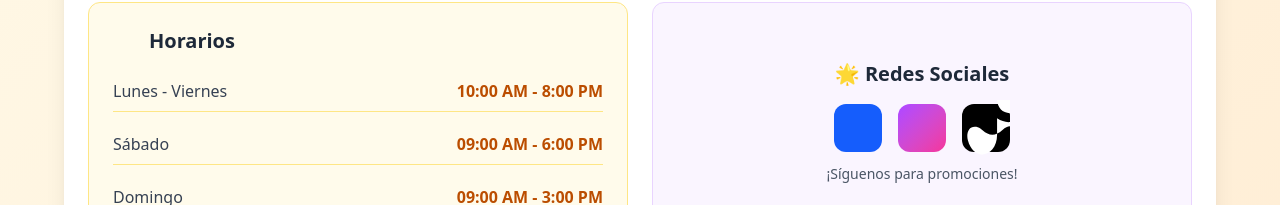
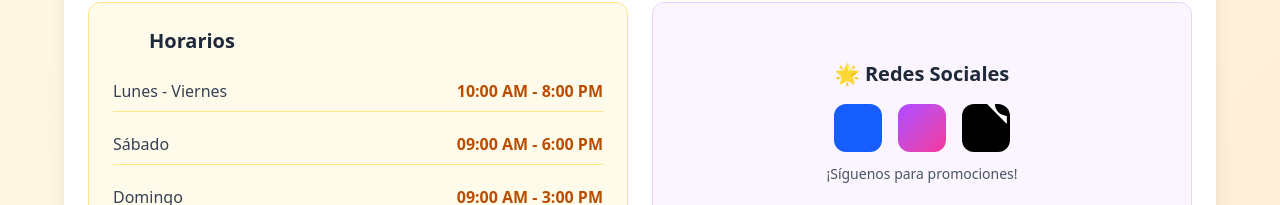
Before and after one commit to Axelslz/BarberGuzman, a React (Vite) app in the folder GuzmanBarberia/: page /contacto in a window 1280 px wide. Shown: the part 747-952 px from the top of the page. Built offline with nearby package versions, Linux system fonts and the light colour scheme; some icons are missing.

Commit message:
update68

```diff
--- a/GuzmanBarberia/src/components/TikTokSvgIcon.jsx
+++ b/GuzmanBarberia/src/components/TikTokSvgIcon.jsx
@@ -3,16 +3,11 @@ import React from 'react';
 const TikTokSvgIcon = (props) => (
   <svg
     xmlns="http://www.w3.org/2000/svg"
-    viewBox="0 0 2859 3333"
-    shapeRendering="geometricPrecision"
-    textRendering="geometricPrecision"
-    imageRendering="optimizeQuality"
-    fillRule="evenodd"
-    clipRule="evenodd"
-    fill="currentColor"
+    viewBox="0 0 24 24"
+    fill="currentColor" // Clave: hereda el color del texto (ej. "text-white")
     {...props}
   >
-    <path d="M2081 0c55 473 319 755 778 785v532c-266 26-499-61-770-225v995c0 1264-1378 1659-1739 313-102-389 22-811 412-811 124 0 240 36 333 106 35 26 72 54 110 87 237 197 394 281 603 281 209 0 366-84 603-281 208-175 352-219 544-219 193 0 337 44 544 219 237 197 394 281 603 281 209 0 366-84 603-281 72-61 104-98 110-106 354-353 102-1213-313-1497v-793c-271 164-504 251-770 225V0z" />
+    <path d="M12.525.02c1.31-.02 2.61-.01 3.91-.02.08 1.53.63 3.09 1.75 4.17 1.12 1.11 2.7 1.62 4.24 1.79v4.03c-1.44-.05-2.89-.35-4.2c-1.02-.33-2.03-.75-2.9-1.35-.02-.01-.05-.02-.07-.03-.01 0-.01-.01-.02-.01v7.48c0 2.88-2.35 5.23-5.24 5.23s-5.24-2.35-5.24-5.23S6.39 9.72 9.27 9.72c.33 0 .67.03 1 .09V4.1c-1.21-.29-2.45-.44-3.68-.46-1.5-.02-2.99.08-4.48.27l.01 4.02c1.23-.22 2.47-.28 3.7-.22.02 0 .04 0 .07.01.01 0 .01 0 .02.01.2.02.4.05.59.09.2.04.39.09.58.15.01 0 .02.01.02.01s.01.01.01.02c.01.01.02.01.02.02a3.19 3.19 0 0 1 1.22 2.09c.17.62.25 1.25.26 1.88.02 1.13-.17 2.25-.53 3.32-.23.7-.53 1.37-.9 1.99-.19.32-.4.63-.64.93-.12.15-.25.29-.38.43a5.243 5.243 0 0 1-4.2 1.63c-2.88 0-5.23-2.35-5.23-5.24s2.35-5.24 5.24-5.24c.04 0 .08 0 .12.01V.02h4.19v.01Z" />
   </svg>
 );
 
--- a/GuzmanBarberia/src/pages/ContactPage.jsx
+++ b/GuzmanBarberia/src/pages/ContactPage.jsx
@@ -263,6 +263,7 @@ function ContactPage() {
                                     </MuiLink>
                                     <MuiLink href="https://www.tiktok.com/@guzman_peluqueria" target="_blank" rel="noopener noreferrer">
                                         <div className="w-12 h-12 bg-black rounded-xl flex items-center justify-center hover:bg-gray-800 transform hover:scale-110 transition-all duration-200">
+                                            {/* Usamos el componente con la clase para darle color */}
                                             <TikTokSvgIcon className="text-white text-xl" />
                                         </div>
                                     </MuiLink>
```
